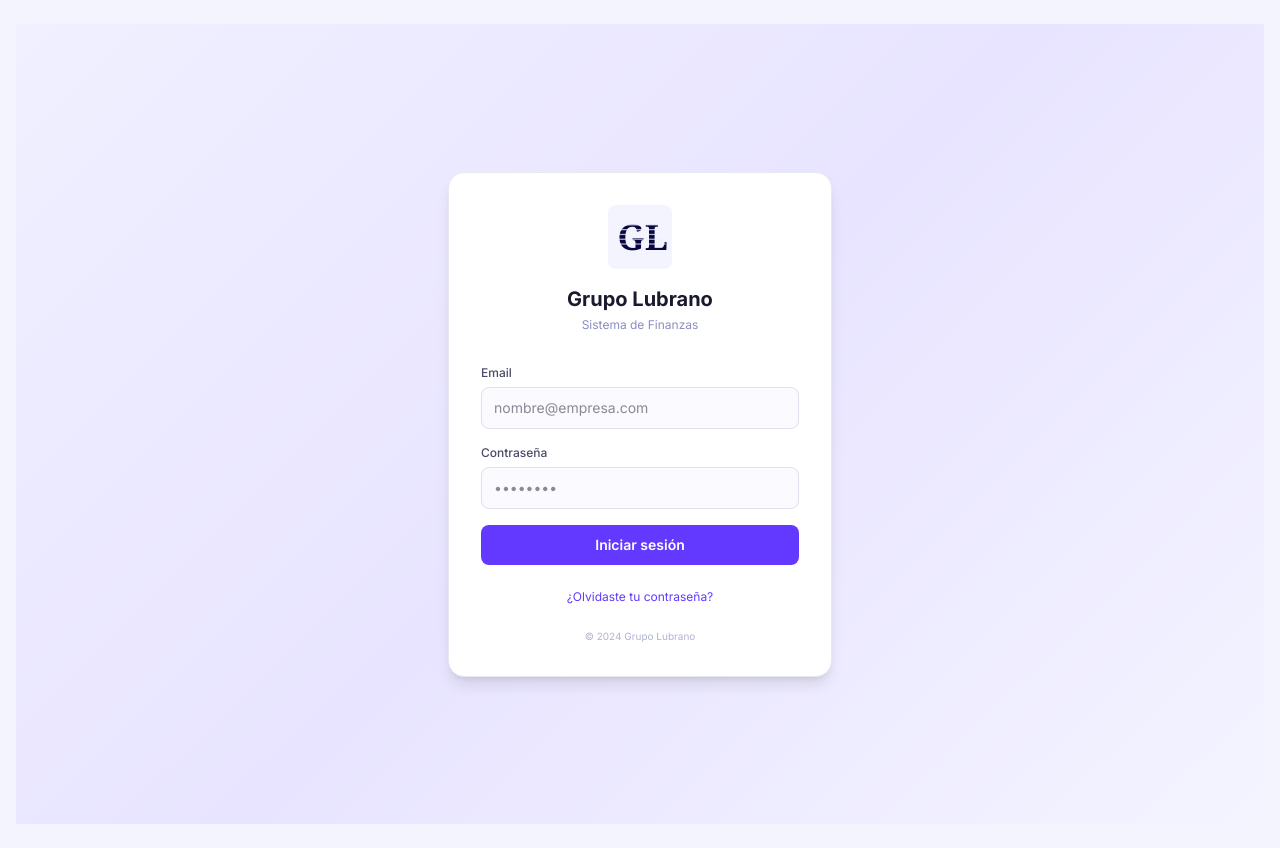
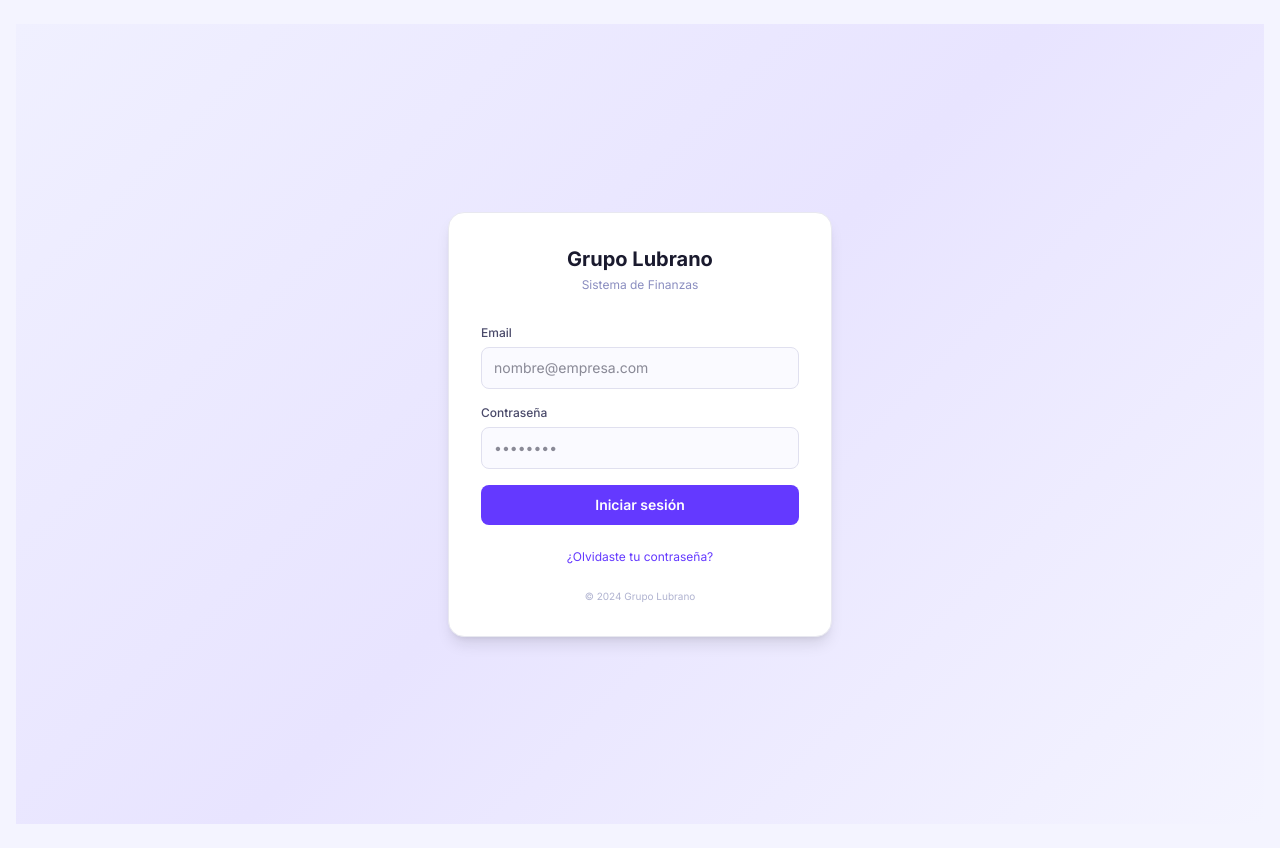
Before and after one commit to jeronimolubrano-beep/finanzas-next, a Next.js app: page /login in a window 1280 px wide. Built offline with nearby package versions, Linux system fonts and the light colour scheme.

Commit message:
Revert logo changes, remove logo from login page

```diff
--- a/src/app/login/page.tsx
+++ b/src/app/login/page.tsx
@@ -2,7 +2,6 @@
 
 import { loginAction } from './actions'
 import { useState } from 'react'
-import { Logo } from '@/components/Logo'
 
 export default function LoginPage() {
   return (
@@ -12,9 +11,6 @@ export default function LoginPage() {
            style={{ background: '#ffffff', borderColor: '#e8e8f0' }}>
         {/* Header */}
         <div className="text-center mb-8">
-          <div className="flex justify-center mb-4">
-            <Logo size={64} />
-          </div>
           <h1 className="text-xl font-bold" style={{ color: '#1a1a2e' }}>
             Grupo Lubrano
           </h1>
--- a/src/app/page.tsx
+++ b/src/app/page.tsx
@@ -5,7 +5,6 @@ import {
   LayoutDashboard, PlusCircle, List, BarChart3, FileText,
   Camera, Tag, DollarSign, TrendingUp, TrendingDown, ArrowRight
 } from 'lucide-react'
-import { Logo } from '@/components/Logo'
 
 export default async function HomePage() {
   const supabase = await createClient()
@@ -35,7 +34,7 @@ export default async function HomePage() {
       {/* Hero */}
       <div className="text-center mb-10">
         <div className="flex justify-center mb-6">
-          <Logo size={120} />
+          <img src="/logo.png" alt="Grupo Lubrano" style={{ width: '240px', height: 'auto', objectFit: 'contain' }} />
         </div>
         <h1 className="text-4xl font-extrabold tracking-tight mb-2" style={{ color: 'var(--navy)' }}>
           Grupo Lubrano
--- a/src/components/Navbar.tsx
+++ b/src/components/Navbar.tsx
@@ -11,7 +11,6 @@ import {
 } from 'lucide-react'
 import { formatMoney, formatDateShort } from '@/lib/utils'
 import { logoutAction } from '@/app/login/logout'
-import { LogoNavbar } from '@/components/Logo'
 
 type NavLink = { href: string; label: string; icon: LucideIcon }
 type NavDropdown = { label: string; icon: LucideIcon; children: NavLink[] }
@@ -109,7 +108,7 @@ export function Navbar() {
         <div className="flex items-center justify-between h-14">
           {/* Logo */}
           <Link href="/" className="flex items-center gap-2.5">
-            <LogoNavbar size={32} />
+            <img src="/logo.png" alt="Grupo Lubrano" style={{ width: '32px', height: '32px' }} />
             <span className="tracking-tight text-white font-bold text-lg hidden sm:inline">Grupo Lubrano</span>
           </Link>
 
```
